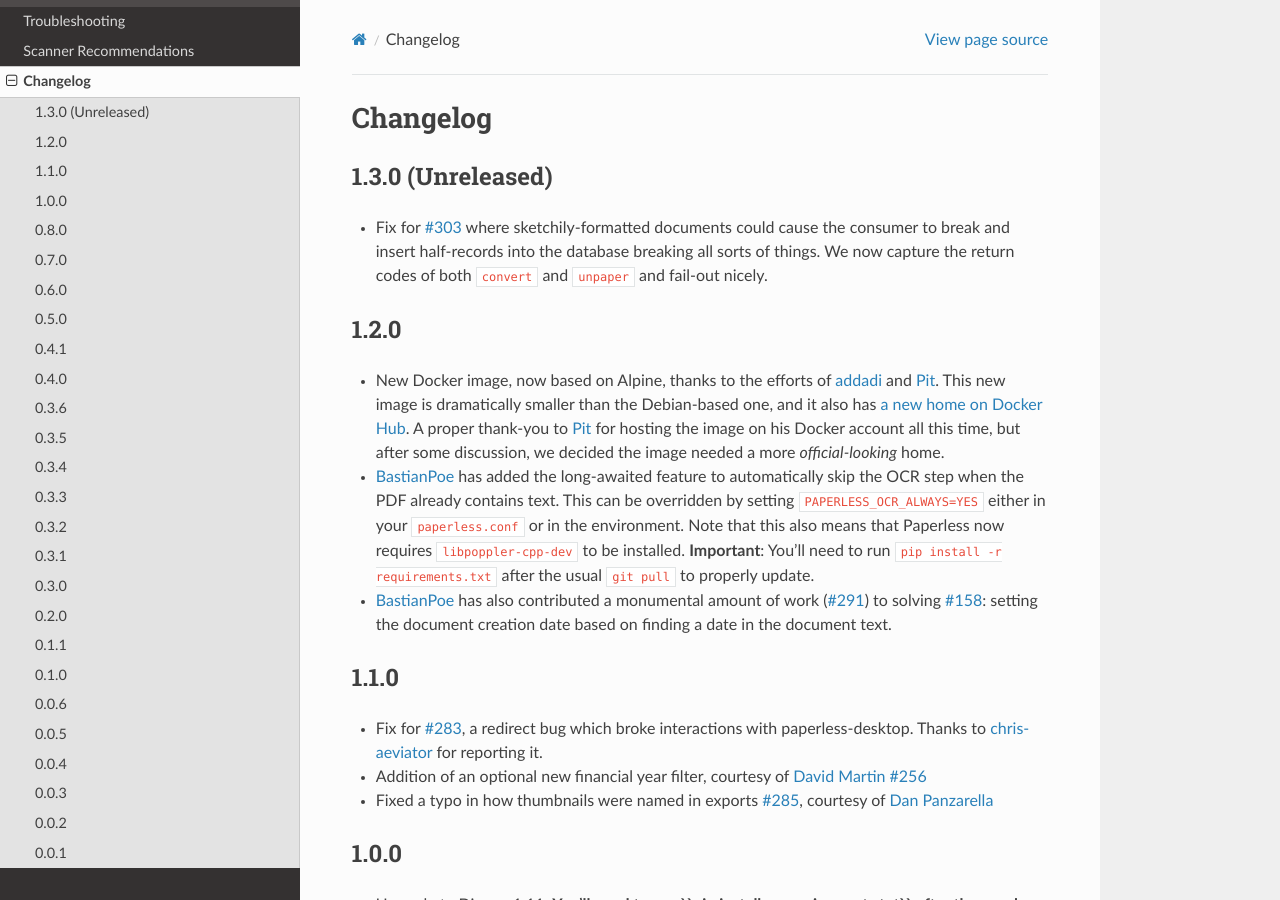
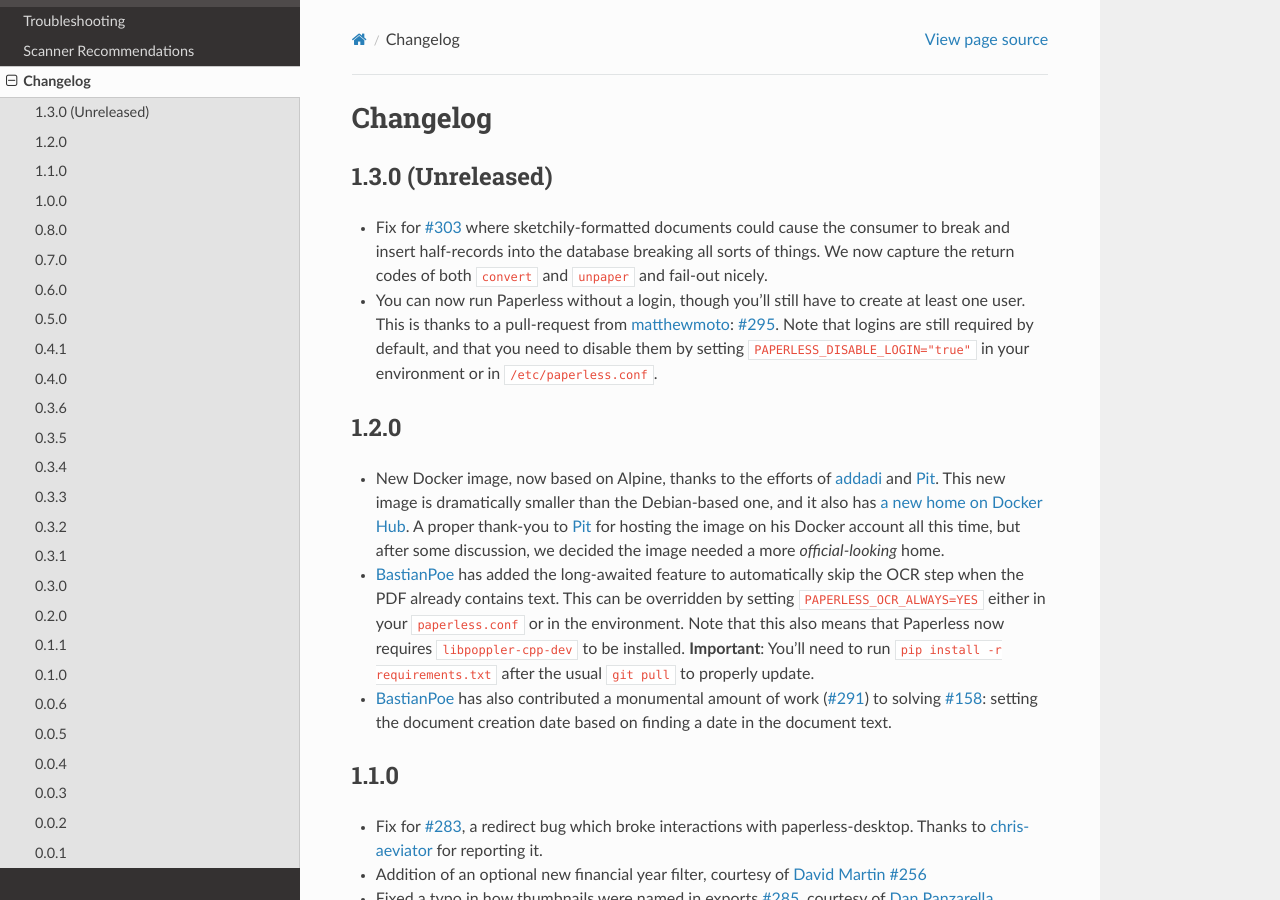
Before and after one commit to repoRangee/Large-scale, a Sphinx documentation site: the page built from docs/changelog.rst, in a window 1280 px wide and 900 px high. Built offline with Sphinx 7.4.7 and the Read the Docs theme 2.0.0, drawn with Linux system fonts in a browser that asks for light colours; formulas are drawn with MathJax 3.

Commit message:
Add notes about optional disabling of logins

```diff
--- a/docs/changelog.rst
+++ b/docs/changelog.rst
@@ -8,6 +8,11 @@ Changelog
   to break and insert half-records into the database breaking all sorts of
   things.  We now capture the return codes of both ``convert`` and ``unpaper``
   and fail-out nicely.
+* You can now run Paperless without a login, though you'll still have to create
+  at least one user.  This is thanks to a pull-request from `matthewmoto`_:
+  `#295`_.  Note that logins are still required by default, and that you need
+  to disable them by setting ``PAPERLESS_DISABLE_LOGIN="true"`` in your
+  environment or in ``/etc/paperless.conf``.
 
 1.2.0
 =====
@@ -337,6 +342,7 @@ Changelog
 .. _Dan Panzarella: https://github.com/pzl
 .. _addadi: https://github.com/addadi
 .. _BastianPoe: https://github.com/BastianPoe
+.. _matthewmoto: https://github.com/BastianPoe
 
 .. _#20: https://github.com/danielquinn/paperless/issues/20
 .. _#44: https://github.com/danielquinn/paperless/issues/44
@@ -388,6 +394,7 @@ Changelog
 .. _#256: https://github.com/danielquinn/paperless/pull/256
 .. _#285: https://github.com/danielquinn/paperless/pull/285
 .. _#291: https://github.com/danielquinn/paperless/pull/291
+.. _#295: https://github.com/danielquinn/paperless/pull/295
 .. _#303: https://github.com/danielquinn/paperless/issues/303
 
 .. _pipenv: https://docs.pipenv.org/
```
